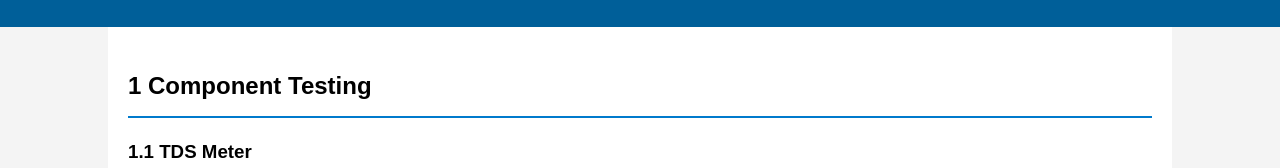
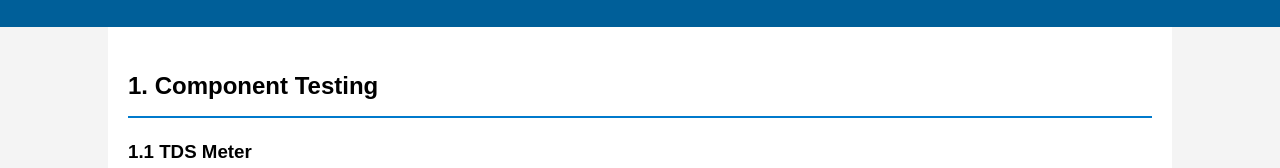
Before and after one commit to jikadee/CBE3300B, a plain HTML site: page idr.html in a window 1280 px wide. Shown: the part 238-406 px from the top of the page. Drawn offline with Linux system fonts and the light colour scheme.

Commit message:
Update idr.html

```diff
--- a/idr.html
+++ b/idr.html
@@ -65,7 +65,7 @@
     </nav>
     <div class="container">
         <section id="component-testing">
-            <h2>1 Component Testing</h2>
+            <h2>1. Component Testing</h2>
             <h3>1.1 TDS Meter</h3>
             <p>Calibrated and tested with arduino.</p>
             <ul>
```
